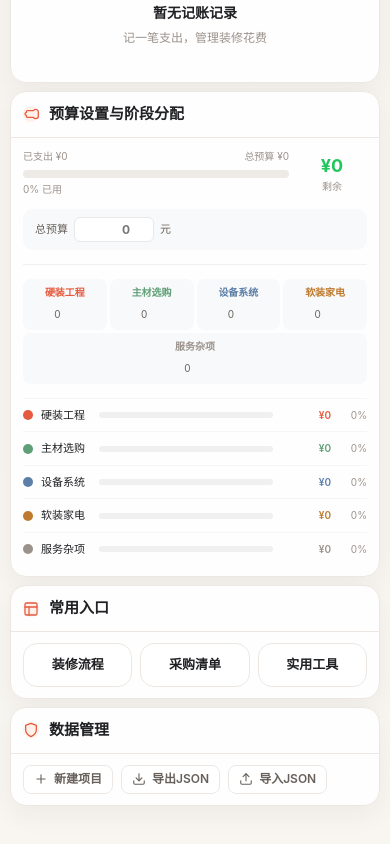
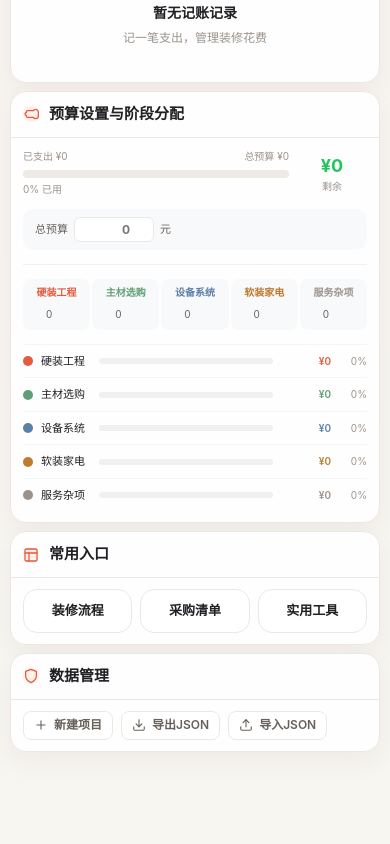
Before and after one commit to fenghuo1943/zhuangxiu, a React (Vite) app in the folder frontend/: page / in a window 390 px wide. Shown: the part 1258-2102 px from the top of the page. Built offline with nearby package versions, Linux system fonts and the light colour scheme.

Commit message:
优化主页显示

```diff
--- a/frontend/src/styles/components.css
+++ b/frontend/src/styles/components.css
@@ -1543,9 +1543,9 @@ input[type="checkbox"] { accent-color: var(--fresh-green); width: 18px; height:
   .budget-total-input-row { font-size: 11px; }
   .budget-total-input { width: 80px; font-size: 12px; }
 
-  .budget-stage-blocks { flex-wrap: wrap; gap: 4px; }
-  .budget-stage-block { flex: 1 1 100px; min-width: 80px; padding: 6px 3px; }
-  .budget-stage-block-name { font-size: 11px; }
+  .budget-stage-blocks { gap: 3px; }
+  .budget-stage-block { flex: 1; min-width: 0; padding: 6px 2px; }
+  .budget-stage-block-name { font-size: 10px; }
   .budget-stage-block-input { font-size: 10px; }
 
   .budget-slider-bar { height: 24px; }
@@ -1745,8 +1745,8 @@ input[type="checkbox"] { accent-color: var(--fresh-green); width: 18px; height:
   .budget-summary-bar { gap: 8px; }
   .budget-summary-labels { font-size: 10px; }
   .budget-summary-right b { font-size: 18px; }
-  .budget-stage-blocks { gap: 3px; }
-  .budget-stage-block { flex: 1 1 70px; min-width: 65px; }
+  .budget-stage-blocks { gap: 2px; }
+  .budget-stage-block { flex: 1; min-width: 0; }
   .budget-stage-block-name { font-size: 10px; }
   .budget-detail-name { width: 50px; font-size: 11px; }
   .budget-detail-spent { width: 50px; font-size: 10px; }
```
